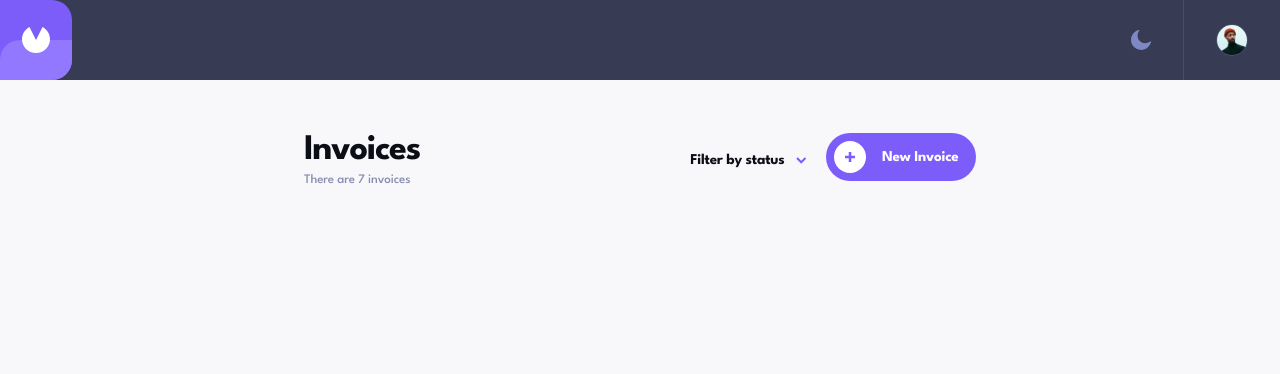
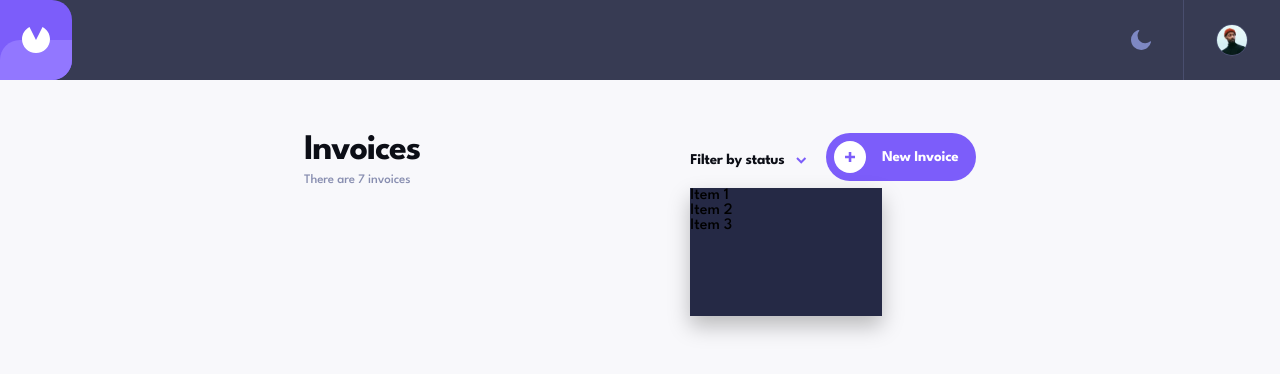
Before and after one commit to dbslapitan/fem-invoice, an Angular app: page / in a window 1280 px wide. Both pictures are taken after a click on the button "Filter by status". Shown: the top 374 px of the page. Built offline with nearby package versions, Linux system fonts and the light colour scheme.

Commit message:
Fix overlay not positioning at all.

```diff
--- a/src/app/app.component.css
+++ b/src/app/app.component.css
@@ -1,6 +1,6 @@
 :host{
   display: grid;
-  grid-template-columns: auto;
+  grid-template-columns: 1fr;
   grid-template-rows: 4.5rem 1fr;
 }
 
--- a/src/app/invoices-home/invoices-home.component.css
+++ b/src/app/invoices-home/invoices-home.component.css
@@ -16,33 +16,31 @@
   letter-spacing: -0.015625rem;
 }
 
-.example-list {
-  width: 100px;
-  border: solid 1px #ccc;
-  border-radius: 5px;
-  background: #fff;
-  text-align: center;
-  padding: 10px;
-  margin: 0;
-}
-
-.example-list > li {
-  list-style-type: none;
-  border-bottom: solid 1px #8b8b8b;
-  padding: 8px 0;
-}
-
-.example-list > li:last-child {
-  border-bottom: none;
+.filter > .caret{
+  content: url("../../assets/icon-arrow-down.svg");
+  margin-left: 0.75rem;
 }
 
 .filter-and-add{
   display: flex;
 }
 
-.filter > .caret{
-  content: url("../../assets/icon-arrow-down.svg");
-  margin-left: 0.75rem;
+.filters-container{
+  background-color: #252945;
+  box-shadow: 0px 10px 20px 0px rgba(0, 0, 0, 0.25);
+  height: 8rem;
+  width: 12rem;
+}
+
+.filters-container{
+  background-color: #252945;
+  box-shadow: 0px 10px 20px 0px rgba(0, 0, 0, 0.25);
+  height: 8rem;
+  width: 12rem;
+}
+
+.filters-container > ul{
+  list-style-type: none;
 }
 
 .invoice-count{
--- a/src/app/invoices-home/invoices-home.component.html
+++ b/src/app/invoices-home/invoices-home.component.html
@@ -6,13 +6,26 @@
   </ng-template>
 </div>
 <div class="filter-and-add">
-  <button class="filter" (click)="filterOpen()">
+  <button class="filter" (click)="filterOpen()" cdkOverlayOrigin #trigger="cdkOverlayOrigin">
       <span *ngIf="isNotMobile$ | async; else filterByStatus">Filter by status</span>
     <ng-template #filterByStatus>
       <span>Filter</span>
     </ng-template>
     <span class="caret"></span>
   </button>
+
+  <ng-template
+    cdkConnectedOverlay
+    [cdkConnectedOverlayOrigin]="trigger"
+    [cdkConnectedOverlayOpen]="filterIsOpen"
+    (overlayOutsideClick)="outsideOverlayClicked($event, trigger.elementRef)"
+  >
+    <ul class="filters-container">
+      <ul>Item 1</ul>
+      <ul>Item 2</ul>
+      <ul>Item 3</ul>
+    </ul>
+  </ng-template>
 
   <button class="new-invoice"><span class="new-invoice-design"></span>
     <span *ngIf="isNotMobile$ | async; else newInvoice">New Invoice</span>
--- a/src/app/invoices-home/invoices-home.component.ts
+++ b/src/app/invoices-home/invoices-home.component.ts
@@ -1,4 +1,4 @@
-import {Component, OnInit} from '@angular/core';
+import {Component, ElementRef, OnInit} from '@angular/core';
 import {BreakpointObserver} from "@angular/cdk/layout";
 import {map, Observable} from "rxjs";
 
@@ -26,4 +26,8 @@ export class InvoicesHomeComponent implements OnInit{
   filterOpen(){
     this.filterIsOpen = !this.filterIsOpen;
   }
+
+  outsideOverlayClicked(event: MouseEvent, element: ElementRef){
+    this.filterIsOpen = !this.filterIsOpen === true || element.nativeElement.contains(event.target);
+  }
 }
--- a/src/styles.css
+++ b/src/styles.css
@@ -1,5 +1,6 @@
 /* You can add global styles to this file, and also import other style files */
 @import url('https://fonts.googleapis.com/css2?family=League+Spartan:wght@500;700&display=swap');
+@import '@angular/cdk/overlay-prebuilt.css';
 
 html{
   box-sizing: border-box;
```
Also changed, not shown: src/app/app.module.ts (+4 -4 lines).
